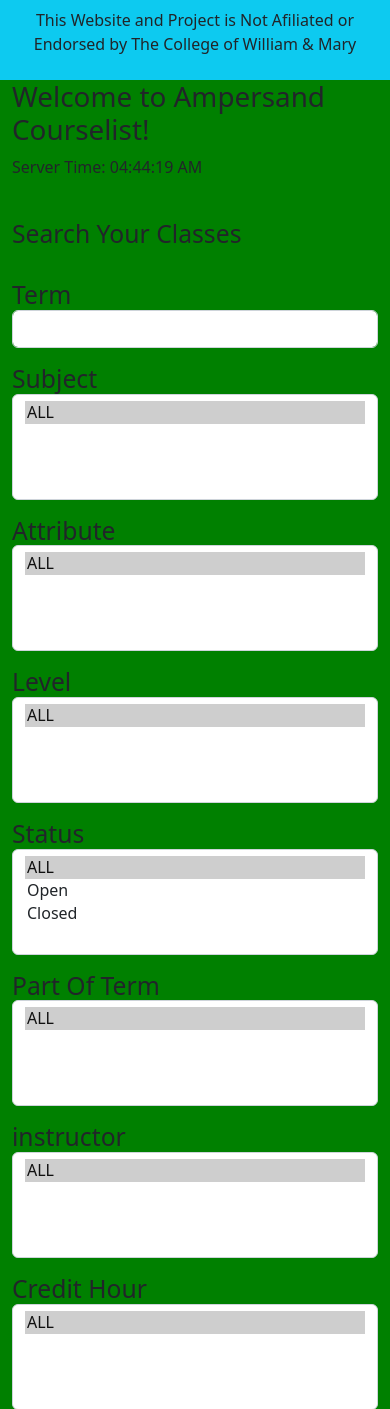
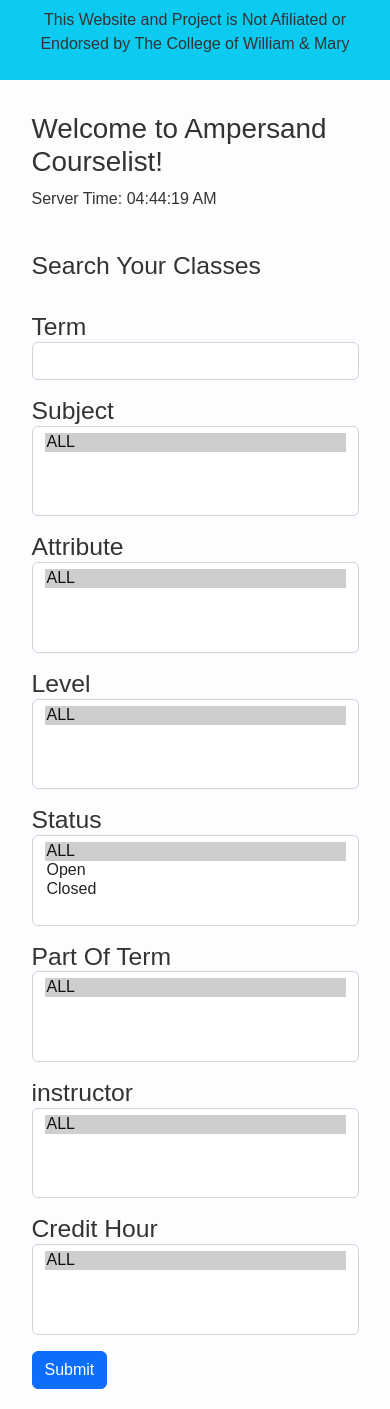
Before and after one commit to ShadowBearVR/Cypher-Ampersand, a Flask app: page / in a window 390 px wide. Shown: the top 1409 px of the page. Run offline with Flask 2, Linux system fonts and the light colour scheme; data that the repository does not hold is empty; parts of the project's set-up code (start-up, migrations or seed data) failed here and were passed over; some libraries are stand-ins or nearby versions.

Commit message:
Beginning Responsive CSS

```diff
--- a/server/templates/layouts/base.html
+++ b/server/templates/layouts/base.html
@@ -37,14 +37,15 @@
 
 </head>
 
-<body class="d-flex flex-column min-vh-100">
+<body class="">
 
     {% include 'includes/header.html' %}
 
     <main>
-
-        {% block content %}{% endblock content %}
-
+        <div class="main responsive-wrapper">
+        {% block content %}
+        {% endblock content %}
+        </div>
     </main>
 
     {% include 'includes/footer.html' %}
--- a/static/css/styles.css
+++ b/static/css/styles.css
@@ -1,3 +1,49 @@
+:root {
+	--c-text-primary: #333;
+	--c-text-secondary: #686b87;
+	--c-text-action: #333;
+	--c-accent-primary: #da1939;
+	--c-accent-secondary: #ff002b;
+	--c-border-primary: black;
+	--c-border-primary: #eff1f6;
+	--c-background-secondary: #fdfcff;
+	--c-background-tertiary: #feedec;
+	--c-background-quaternary: #e9ecf4;
+}
+
 body {
-	background-color: green !important;
+	line-height: 1.5;
+	font-family: "Be Vietnam Pro", sans-serif;
+	background-color: var(--c-background-secondary);
+	color: var(--c-text-primary);
 }
+
+main {
+	min-height: 98vh;
+}
+
+.main {
+	padding-top: 2rem;
+	padding-bottom: 8rem;
+}
+
+html::-webkit-scrollbar {
+width: 10px;
+}
+
+html::-webkit-scrollbar-track {
+background: var(--c-border-primary);
+}
+
+html::-webkit-scrollbar-thumb {
+background-color: lightgrey;
+border-radius: 10px;
+border: 3px solid var(--c-border-primary);
+}
+
+.responsive-wrapper {
+	width: 90%;
+	max-width: 1280px;
+	margin-left: auto;
+	margin-right: auto;
+}
```
